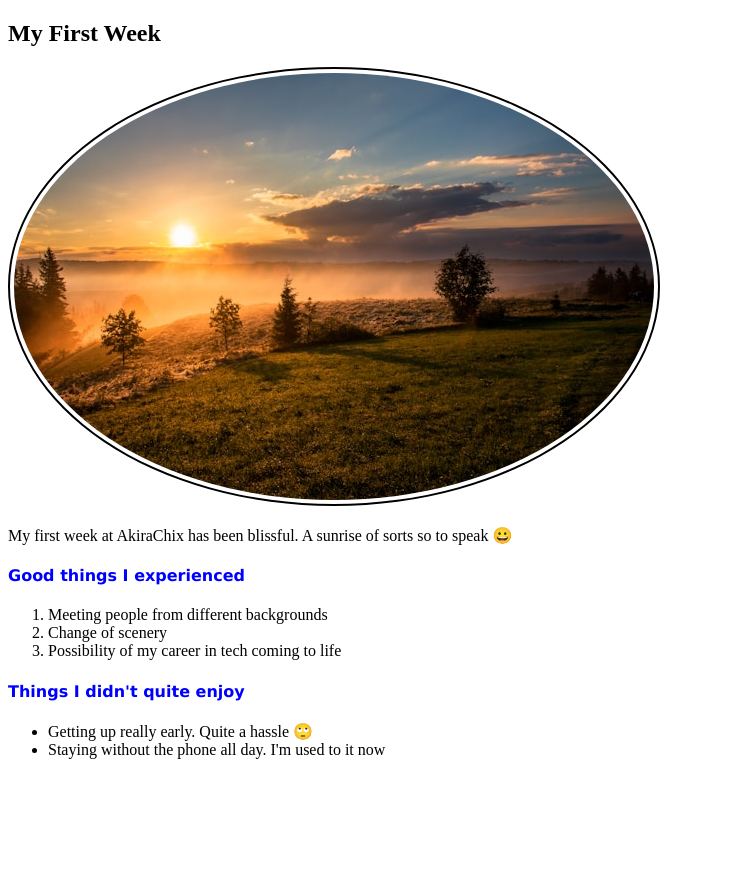
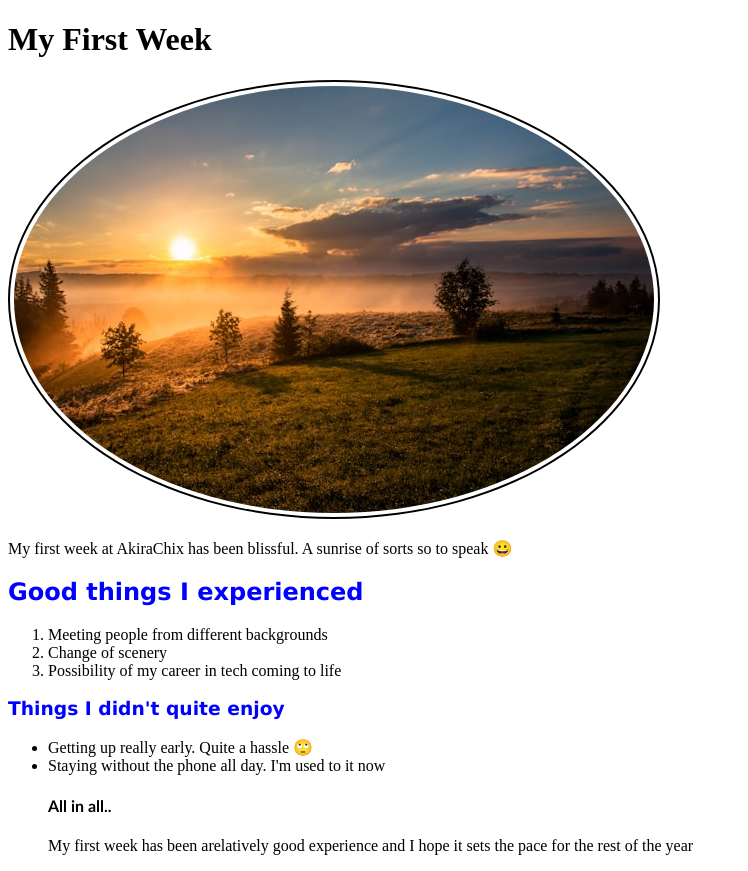
Before and after one commit to shabachmuriithi/My-First-Week, a plain HTML site: page index.html in a window 1280 px wide. Shown: the whole page, without its empty margins (0-748 px from the left). Before the commit the page ends 800 px from the top, so only its background shows below. Drawn offline with Linux system fonts and the light colour scheme.

Commit message:
final commit

```diff
--- a/index.html
+++ b/index.html
@@ -6,19 +6,21 @@
     <title>First Week</title>
 </head>
 <body>
-    <h2>My First Week</h2>
+    <h1>My First Week</h1>
     <img src="image.jpg" alt="sunrise" style="border-radius: 80%; border: 2px solid black; padding: 4px;">
     <p>My first week at AkiraChix has been blissful. A sunrise of sorts so to speak &#128512;</p>
-    <h4 style="font-family: Verdana, Geneva, Tahoma, sans-serif; color: blue;">Good things I experienced</h4>
+    <h2 style="font-family: Verdana, Geneva, Tahoma, sans-serif; color: blue;">Good things I experienced</h2>
     <ol>
         <li>Meeting people from different backgrounds</li>
         <li>Change of scenery</li>
         <li>Possibility of my career in tech coming to life</li>
     </ol>
-    <h4 style="font-family: 'Lucida Sans', 'Lucida Sans Regular', 'Lucida Grande', 'Lucida Sans Unicode', Geneva, Verdana, sans-serif; color: blue;">Things I didn't quite enjoy</h4>
+    <h3 style="font-family: 'Lucida Sans', 'Lucida Sans Regular', 'Lucida Grande', 'Lucida Sans Unicode', Geneva, Verdana, sans-serif; color: blue;">Things I didn't quite enjoy</h3>
     <ul>
         <li>Getting up really early. Quite a hassle &#128580;</li>
         <li>Staying without the phone all day. I'm used to it now</li>
+<h4 style="font-family: 'Trebuchet MS', 'Lucida Sans Unicode', 'Lucida Grande', 'Lucida Sans', Arial, sans-serif;">All in all..</h4>
+<p>My first week has been arelatively good experience and I hope it sets the pace for the rest of the year</p>
     </ul>
 </body>
 </html>
```
